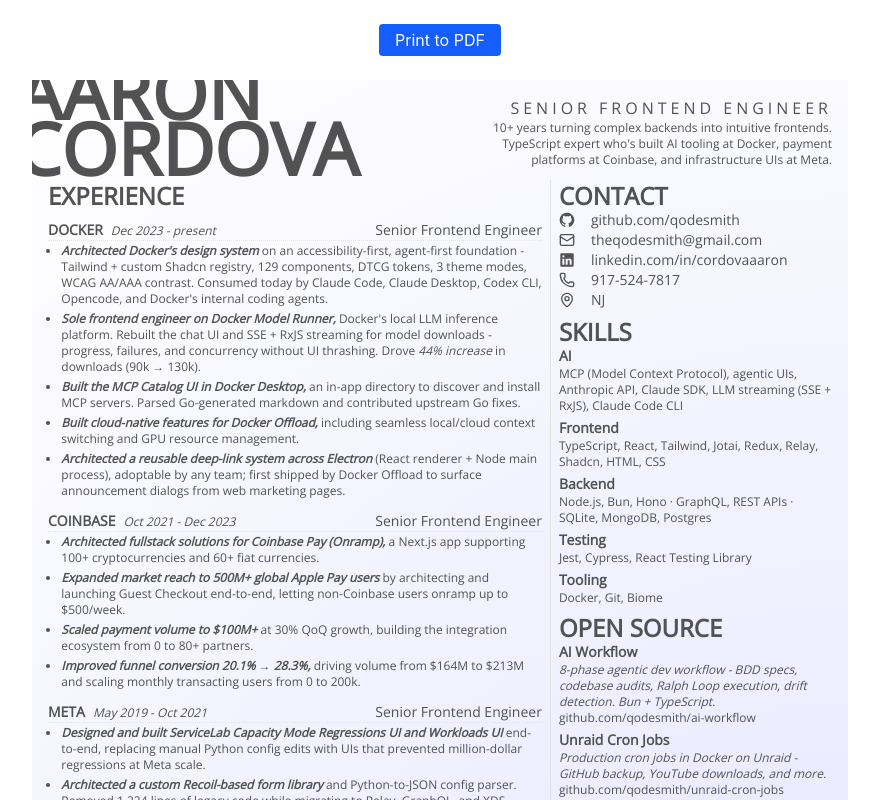
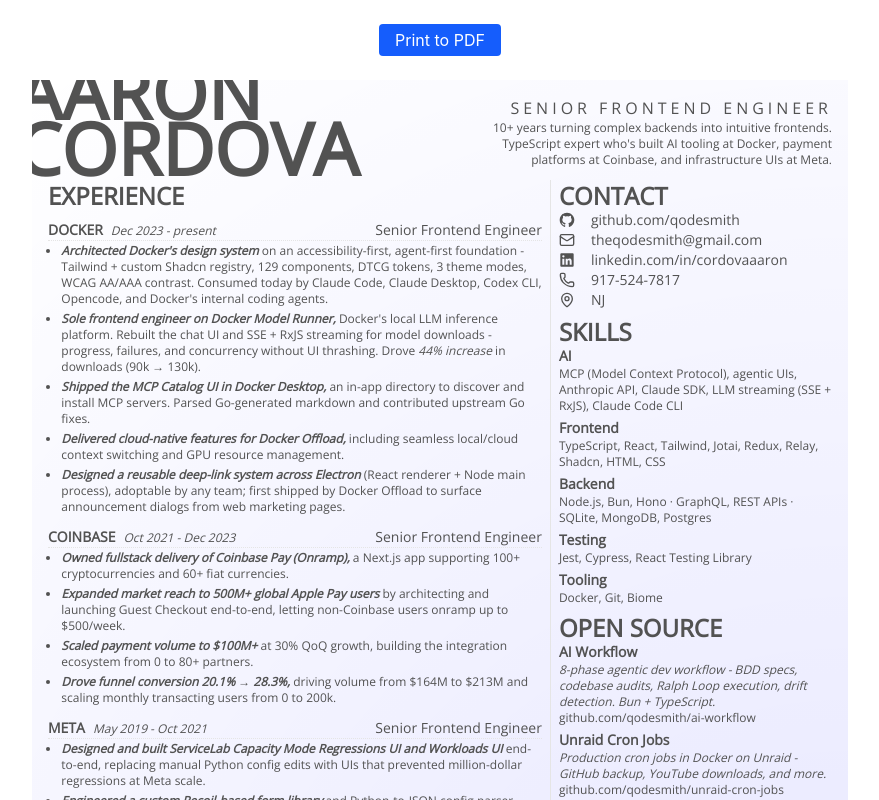
Before and after one commit to qodesmith/resume, a React (Vite) app: page / in a window 1280 px wide. Shown: the top 800 px of the page, without its empty margins (200-1079 px from the left). Built offline with nearby package versions, Linux system fonts and the light colour scheme.

Commit message:
Updated verbs in work history

```diff
--- a/src/components/custom/WorkHistory.tsx
+++ b/src/components/custom/WorkHistory.tsx
@@ -27,17 +27,17 @@
         ),
       },
       {
-        highlight: 'Built the MCP Catalog UI in Docker Desktop,',
+        highlight: 'Shipped the MCP Catalog UI in Docker Desktop,',
         content:
           'an in-app directory to discover and install MCP servers. Parsed Go-generated markdown and contributed upstream Go fixes.',
       },
       {
-        highlight: 'Built cloud-native features for Docker Offload,',
+        highlight: 'Delivered cloud-native features for Docker Offload,',
         content:
           'including seamless local/cloud context switching and GPU resource management.',
       },
       {
-        highlight: 'Architected a reusable deep-link system across Electron',
+        highlight: 'Designed a reusable deep-link system across Electron',
         content:
           '(React renderer + Node main process), adoptable by any team; first shipped by Docker Offload to surface announcement dialogs from web marketing pages.',
       },
@@ -52,7 +52,7 @@
     endYear: 2023,
     details: [
       {
-        highlight: 'Architected fullstack solutions for Coinbase Pay (Onramp),',
+        highlight: 'Owned fullstack delivery of Coinbase Pay (Onramp),',
         content:
           'a Next.js app supporting 100+ cryptocurrencies and 60+ fiat currencies.',
       },
@@ -67,7 +67,7 @@
           'at 30% QoQ growth, building the integration ecosystem from 0 to 80+ partners.',
       },
       {
-        highlight: 'Improved funnel conversion 20.1% → 28.3%,',
+        highlight: 'Drove funnel conversion 20.1% → 28.3%,',
         content:
           'driving volume from $164M to $213M and scaling monthly transacting users from 0 to 200k.',
       },
@@ -101,7 +101,7 @@
           'end-to-end, replacing manual Python config edits with UIs that prevented million-dollar regressions at Meta scale.',
       },
       {
-        highlight: 'Architected a custom Recoil-based form library',
+        highlight: 'Engineered a custom Recoil-based form library',
         content:
           'and Python-to-JSON config parser. Removed 1,224 lines of legacy code while migrating to Relay, GraphQL, and XDS.',
       },
```
